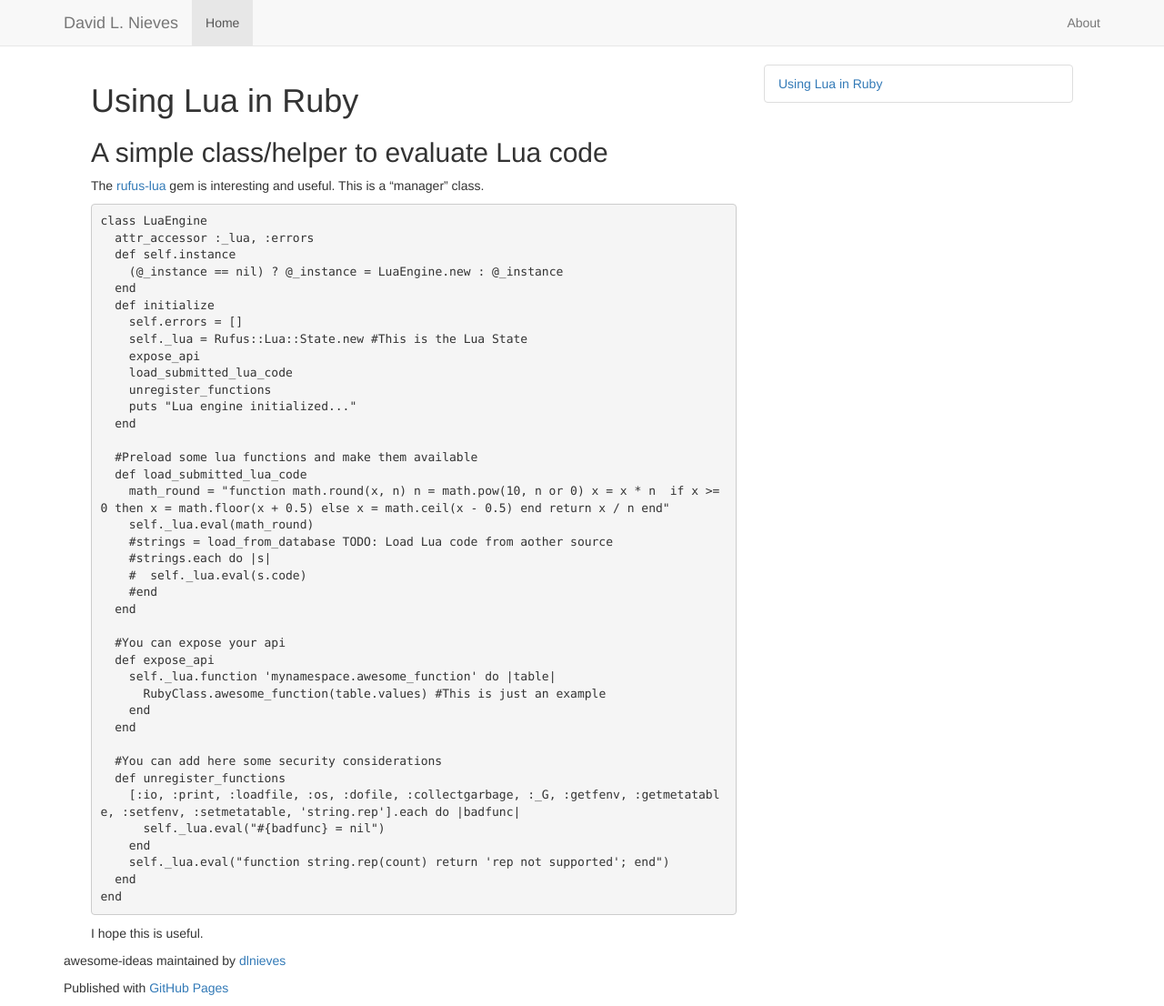
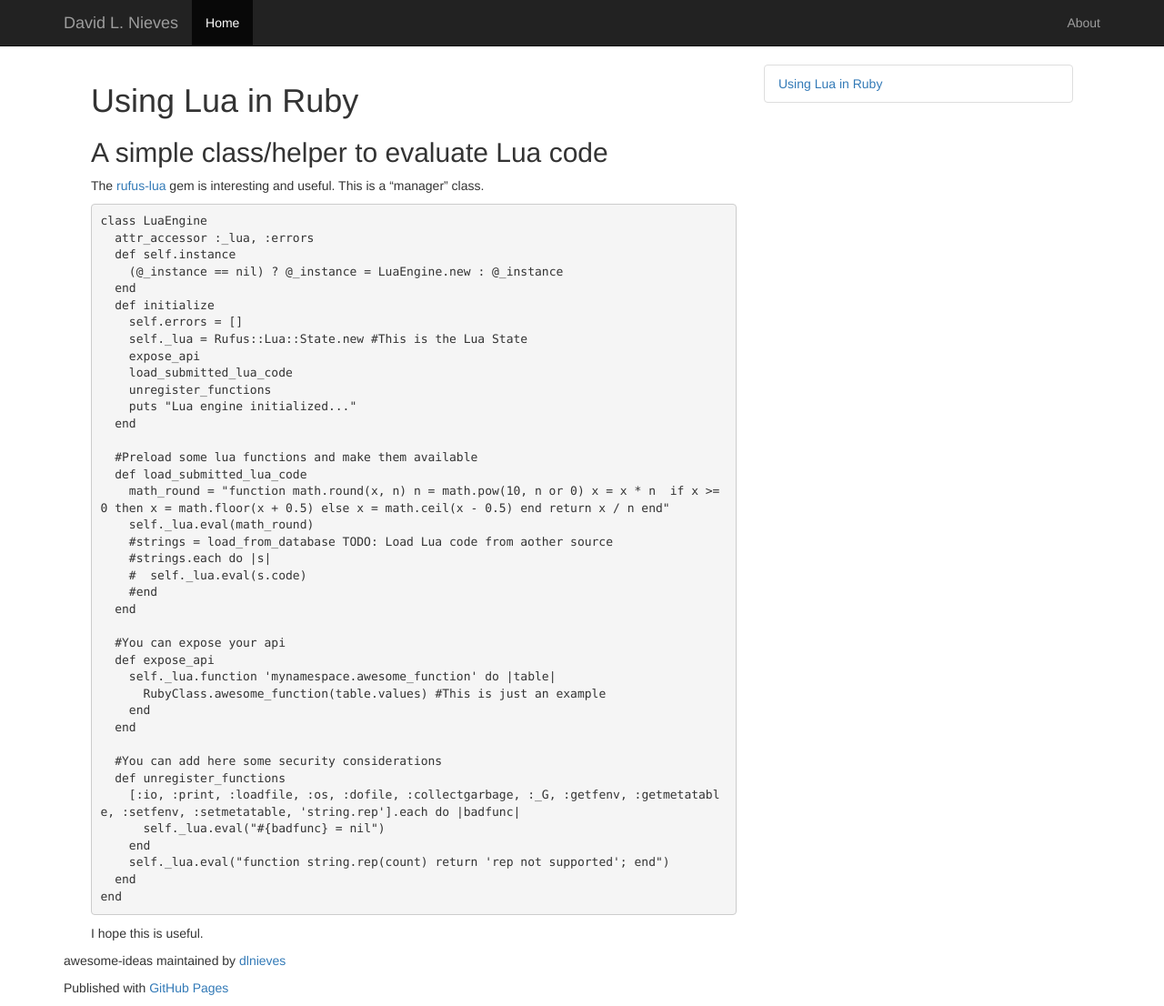
Before and after one commit to dlnieves/awesome-ideas, a Jekyll site: the page built from _posts/2017-01-19-some-recipes.md, in a window 1280 px wide. Shown: the whole page at 91% size. Built offline with Jekyll 4.4.1, drawn with Linux system fonts in a browser that asks for light colours; the repository's description, which GitHub fills in, is left out.

Commit message:
Update default.html
Change to dark theme by default

```diff
--- a/_layouts/default.html
+++ b/_layouts/default.html
@@ -22,7 +22,7 @@
     <!-- FOOTER  -->
 
      <!-- Fixed navbar -->
-    <nav class="navbar navbar-default navbar-static-top">
+    <nav class="navbar navbar-inverse navbar-static-top">
       <div class="container">
         <div class="navbar-header">
           <button type="button" class="navbar-toggle collapsed" data-toggle="collapse" data-target="#navbar" aria-expanded="false" aria-controls="navbar">
```
